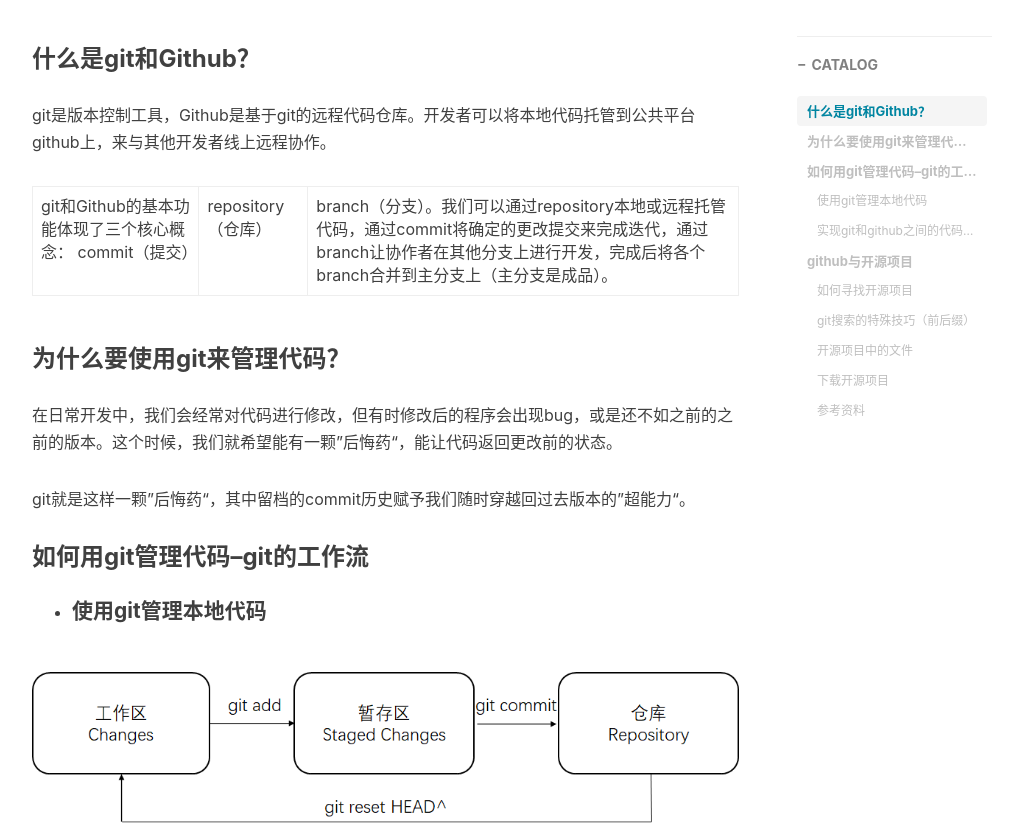
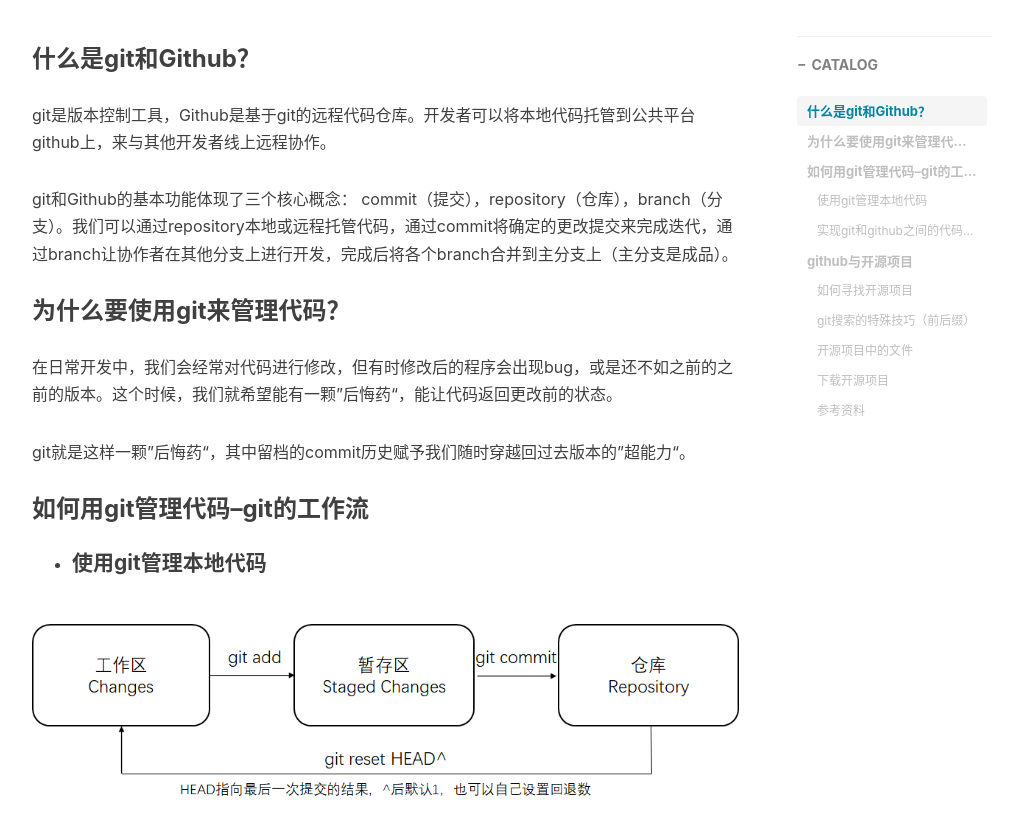
Before and after one commit to elvinhtmc/my-own-space, a Jekyll site: the page built from _posts/2021-11-15-git&&Github指南.md, in a window 1280 px wide and 900 px high, scrolled down 390 px, cut to the strip 71-900 px from the top of the window. Shown: the whole strip, without its empty margins (233-1256 px from the left). Built offline with Jekyll 4.4.1, drawn with Linux system fonts in a browser that asks for light colours; nearby versions of some CDN libraries; comment, search, counter and statistics services are not loaded.

```diff
--- a/_posts/2021-11-15-git&&Github指南.md
+++ b/_posts/2021-11-15-git&&Github指南.md
@@ -14,7 +14,7 @@ tags:
 
 git是版本控制工具，Github是基于git的远程代码仓库。开发者可以将本地代码托管到公共平台github上，来与其他开发者线上远程协作。
 
-git和Github的基本功能体现了三个核心概念： commit（提交）|repository（仓库）|branch（分支）。我们可以通过repository本地或远程托管代码，通过commit将确定的更改提交来完成迭代，通过branch让协作者在其他分支上进行开发，完成后将各个branch合并到主分支上（主分支是成品）。
+git和Github的基本功能体现了三个核心概念： commit（提交），repository（仓库），branch（分支）。我们可以通过repository本地或远程托管代码，通过commit将确定的更改提交来完成迭代，通过branch让协作者在其他分支上进行开发，完成后将各个branch合并到主分支上（主分支是成品）。
 
 
 
```
